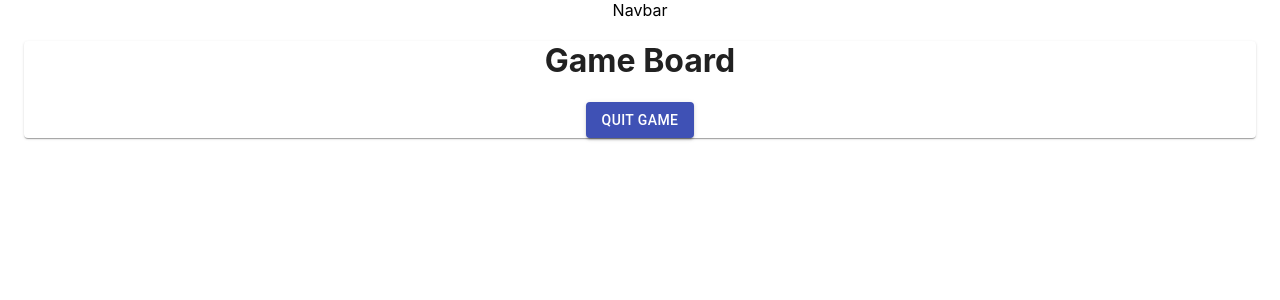
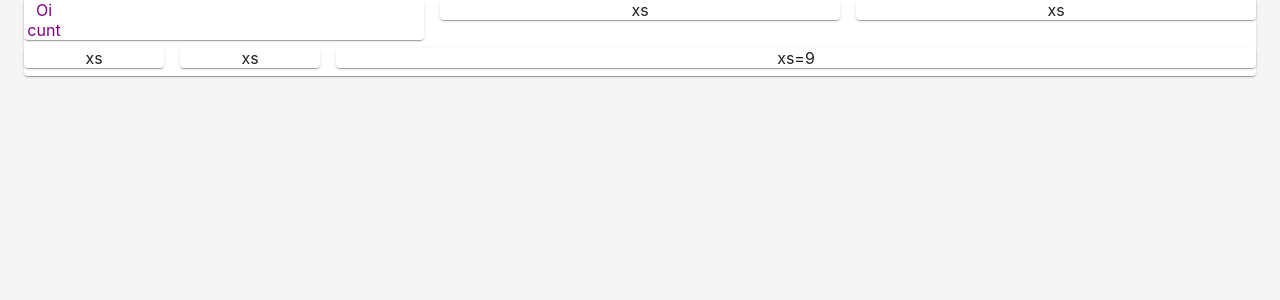
Before and after one commit to GuardiansOfTheCode/trivial-purfuit, a React (Create React App) app in the folder app/: page / in a window 1280 px wide. Both pictures are taken after a click on the button "START GAME". Shown: the top 300 px of the page. Built offline with nearby package versions, Linux system fonts and the light colour scheme.

Commit message:
Added GameSpace component, added style

```diff
--- a/app/package.json
+++ b/app/package.json
@@ -12,6 +12,7 @@
     "@types/react": "^16.9.41",
     "@types/react-dom": "^16.9.8",
     "react": "^16.13.1",
+    "react-dnd": "^11.1.3",
     "react-dom": "^16.13.1",
     "react-scripts": "3.4.1",
     "typescript": "^3.7.5"
--- a/app/public/index.html
+++ b/app/public/index.html
@@ -25,6 +25,16 @@
       Learn how to configure a non-root public URL by running `npm run build`.
     -->
     <title>Trivial Purfuit</title>
+    <style>
+        html, body, #root {
+            height: 100%
+        }
+
+        body {
+            margin: 0;
+            background-color: #f5f5f5;
+        }
+    </style>
 </head>
 <body>
 <noscript>You need to enable JavaScript to run this app.</noscript>
--- a/app/src/components/GameBoard/GameBoard.tsx
+++ b/app/src/components/GameBoard/GameBoard.tsx
@@ -1,15 +1,38 @@
 import React from 'react';
-import {Button, Grid, Paper} from "@material-ui/core";
+import {Grid, Paper} from "@material-ui/core";
 import propTypes from 'prop-types';
+import GameSpace from "./GameSpace/GameSpace";
 
 const GameBoard = (props: any) => {
     return (
         <Paper>
-            <Grid>
-                <h1>Game Board</h1>
-                <Button variant="contained"
-                        color="primary"
-                        onClick={props.clicked}>Quit Game</Button>
+            {/*<Grid container>*/}
+            {/*    <h1>Game Board</h1>*/}
+            {/*    <Button variant="contained"*/}
+            {/*            color="primary"*/}
+            {/*            onClick={props.clicked}>Quit Game</Button>*/}
+            {/*</Grid>*/}
+            <Grid container spacing={2}>
+                <Grid item xs>
+                    <GameSpace topic='Topic1'>xs</GameSpace>
+                </Grid>
+                <Grid item xs>
+                    <Paper>xs</Paper>
+                </Grid>
+                <Grid item xs>
+                    <Paper>xs</Paper>
+                </Grid>
+            </Grid>
+            <Grid container spacing={2}>
+                <Grid item xs>
+                    <Paper>xs</Paper>
+                </Grid>
+                <Grid item xs>
+                    <Paper>xs</Paper>
+                </Grid>
+                <Grid item xs={9}>
+                    <Paper>xs=9</Paper>
+                </Grid>
             </Grid>
         </Paper>
     )
--- /dev/null
+++ b/app/src/components/GameBoard/GameSpace/GameSpace.css
@@ -0,0 +1,20 @@
+.GameSpace {
+    height: 10%;
+    width: 10%;
+}
+
+.Topic1 {
+    color: purple;
+}
+
+.Topic2 {
+    color: aqua;
+}
+
+.Topic3 {
+    color: gold;
+}
+
+.Topic4 {
+    color: tomato;
+}
--- /dev/null
+++ b/app/src/components/GameBoard/GameSpace/GameSpace.tsx
@@ -0,0 +1,14 @@
+import React from 'react';
+import {Box, Paper} from "@material-ui/core";
+import propTypes from 'prop-types';
+import './GameSpace.css';
+
+const GameSpace = (props: any) => {
+    return (
+        <Paper>
+            <Box className={'GameSpace ' + props.topic}>Oi cunt</Box>
+        </Paper>
+    )
+}
+
+export default GameSpace;
--- a/app/src/components/Layout/Layout.tsx
+++ b/app/src/components/Layout/Layout.tsx
@@ -4,7 +4,6 @@ import Aux from '../../hoc/Aux';
 const Layout = (props: any) => {
     return (
         <Aux>
-            <div>Navbar</div>
             <main>
                 {props.children}
             </main>
--- a/app/src/components/Players/Players.css
+++ /dev/null
@@ -1,3 +0,0 @@
-.Players {
-
-}
--- a/app/src/components/Players/Players.tsx
+++ b/app/src/components/Players/Players.tsx
@@ -1,13 +1,11 @@
 import React from 'react';
 import {Grid} from '@material-ui/core';
-import './Players.css';
+import propTypes from 'prop-types';
 import Player from './Player/Player';
-import propTypes from 'prop-types';
 
 const Players = (props: any) => {
     return (
-        <Grid className="Players"
-              container
+        <Grid container
               direction="row"
               justify="space-evenly"
               alignItems="center">
--- a/app/src/components/StartScreen/StartScreen.tsx
+++ b/app/src/components/StartScreen/StartScreen.tsx
@@ -1,8 +1,8 @@
 import React from 'react';
 import {Button, Divider, Paper} from "@material-ui/core";
+import propTypes from 'prop-types';
 import './StartScreen.css';
 import Players from '../Players/Players';
-import propTypes from 'prop-types';
 
 const StartScreen = (props: any) => {
     return (
--- a/app/src/containers/App/App.tsx
+++ b/app/src/containers/App/App.tsx
@@ -28,6 +28,7 @@ const App = () => {
                      startGame={() => toggleShowStartScreenHandler()}/> :
         <GameBoard players={playerState.players}
                    clicked={() => toggleShowStartScreenHandler()}/>;
+
     return (
         <Container className="App">
             <Layout>
```
Also changed, not shown: 1 other file (tests, documents, lock files or other folders).
